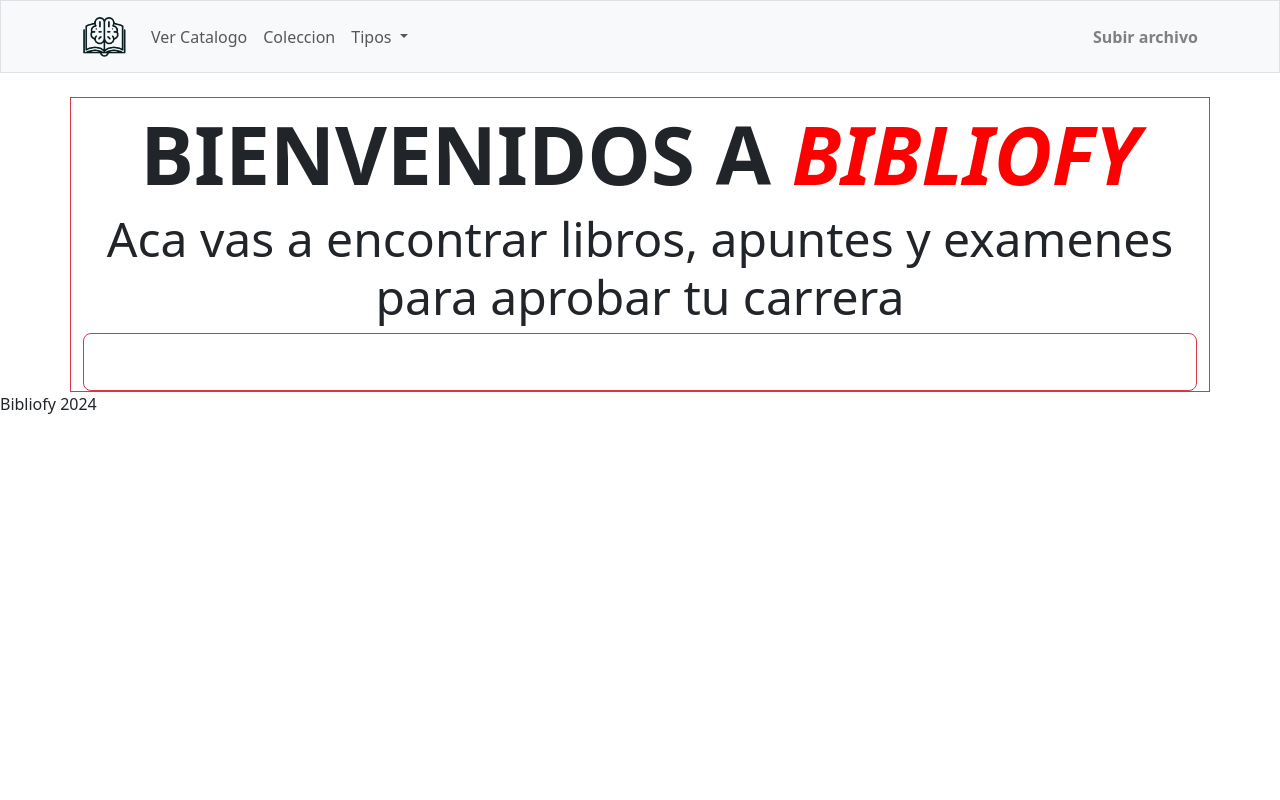
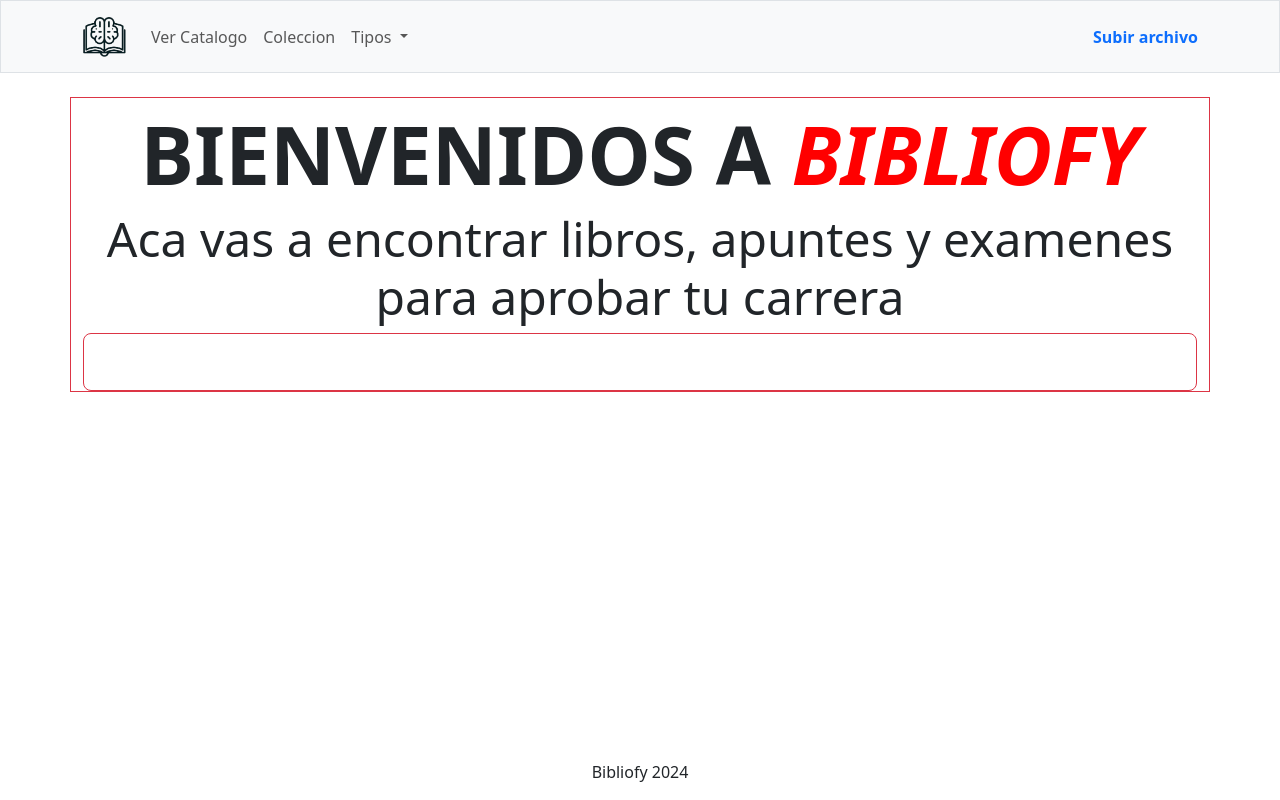
Before and after one commit to AntMendez/TP-Final---Intro, a Flask app: page / in a window 1280 px wide. Run offline with Flask 3, Linux system fonts and the light colour scheme; data that the repository does not hold is empty; some libraries are stand-ins or nearby versions.

Commit message:
agrego lineas para diseño del footer

```diff
--- a/static/styles.css
+++ b/static/styles.css
@@ -1,3 +1,6 @@
+* {
+	box-sizing: border-box;
+}
 body {
 	background-color: lightgrey;
 }
@@ -66,20 +69,30 @@ body {
 #describir {
 	height: 80px;
 }
-#btn-subir {
+/* #btn-subir {
 	text-decoration: none;
 	color: grey;
 }
 #btn-subir:hover {
 	color: black;
+} */
+footer {
+	text-align: center;
+	background-color: white;
+	width: 100%;
+	position: absolute;
+	bottom: 0;
 }
+
+
 .imagen-info {
 	display: flex;
 	align-items: center;
-	background-color: white;
+	/* background-color: rgb(173, 207, 239); */
 }
 #sector-inferior {
-	margin-left: 10px;
+	margin-left: 8rem;
+	/* background-color: rgb(173, 207, 239); */
 }
 #boton_libro {
 	background-color: blue;
@@ -89,9 +102,9 @@ body {
 	border-radius: 5px;
 	border: 1px solid #e0e0e0;
 }
-#contenedor_libros {
+/* #contenedor_libros {
 	background-color: lightsteelblue;
-}
+} */
 .trash {
 	font-size: large;
 }
```
